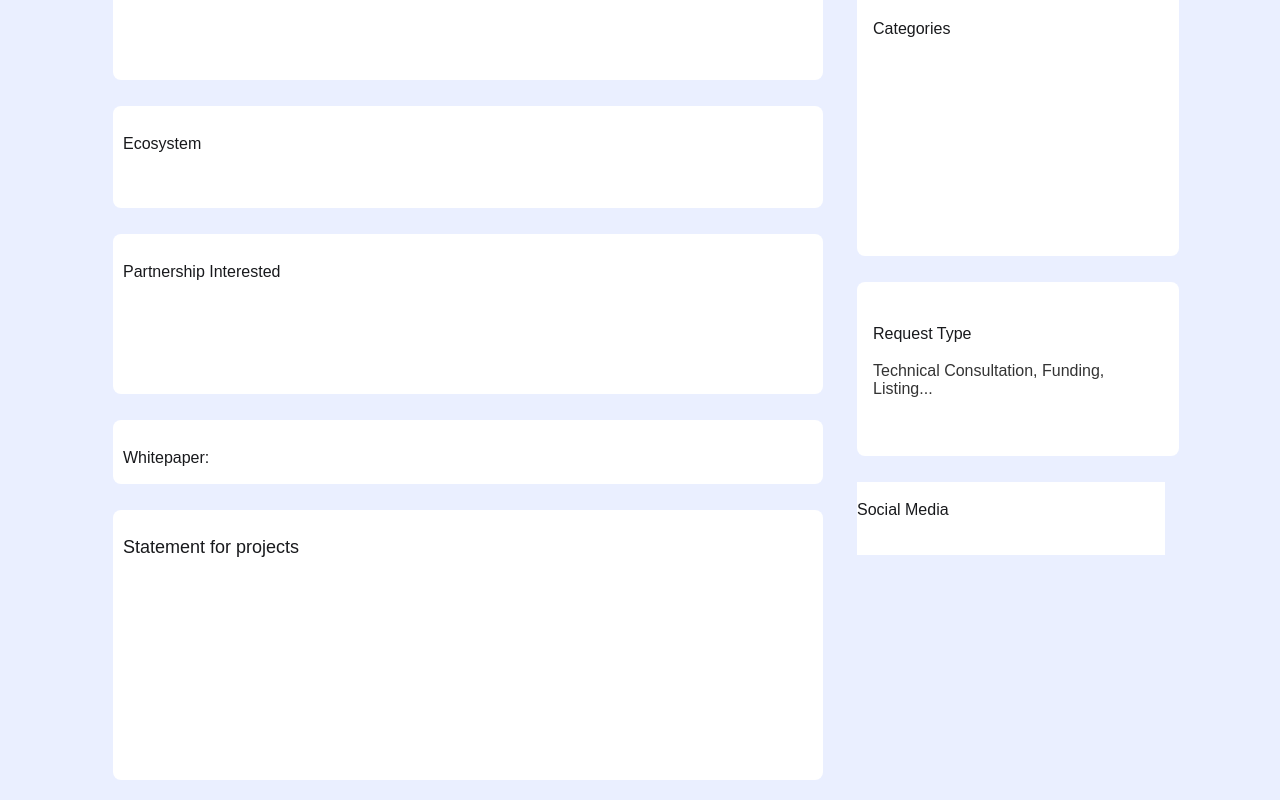
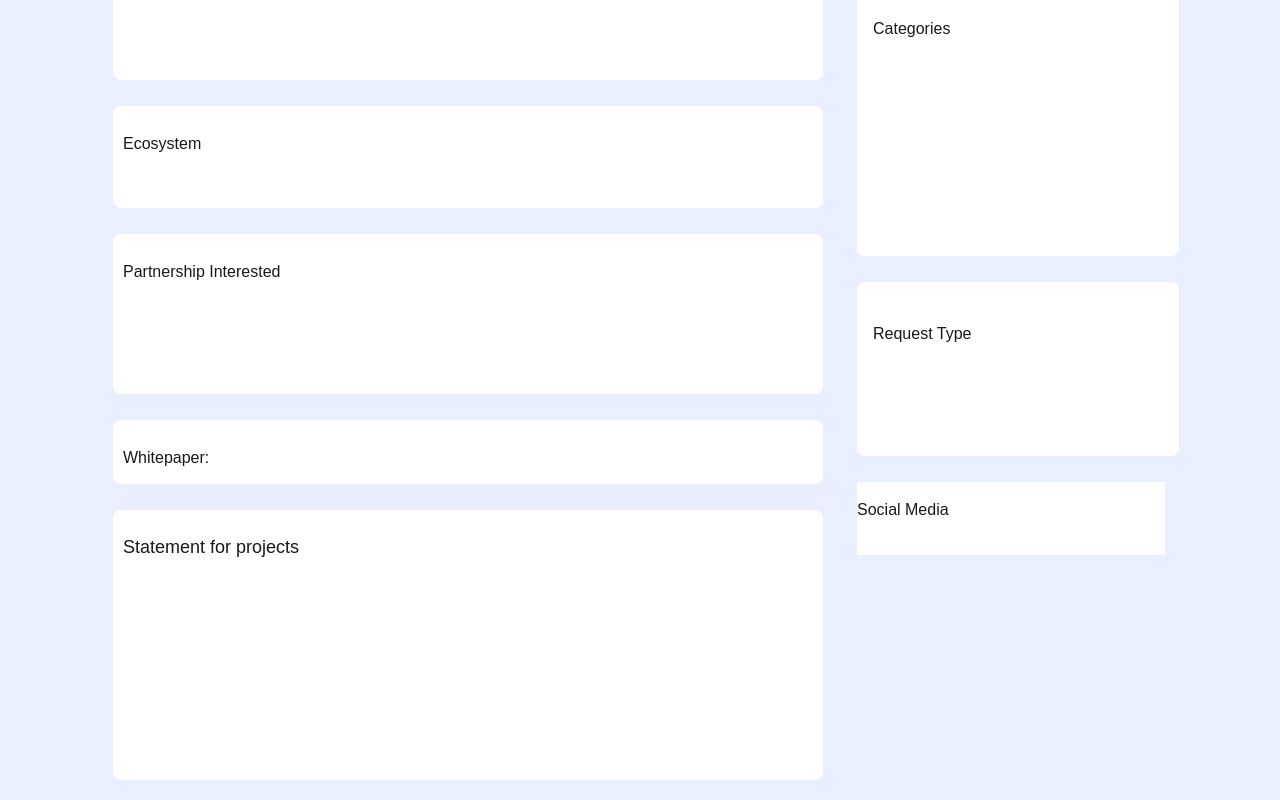
Before and after one commit to ST017/Aquire-labs, a React (Create React App) app: page /companydetails in a window 1280 px wide. Shown: the part 603-1403 px from the top of the page. Built offline with nearby package versions, Linux system fonts and the light colour scheme.

Commit message:
minor change

```diff
--- a/src/Components/ComapanyDetails.js
+++ b/src/Components/ComapanyDetails.js
@@ -83,7 +83,7 @@ const CompanyDetails = () => {
             {/* Request Type */}
             <div className="request-type-card1">
               <p className="request-type-heading">Request Type</p>
-              <p className="request-type-text">Technical Consultation, Funding, Listing...</p>
+              <p className="request-type-text"></p>
             </div>
 
             {/* Social Media */}
```
